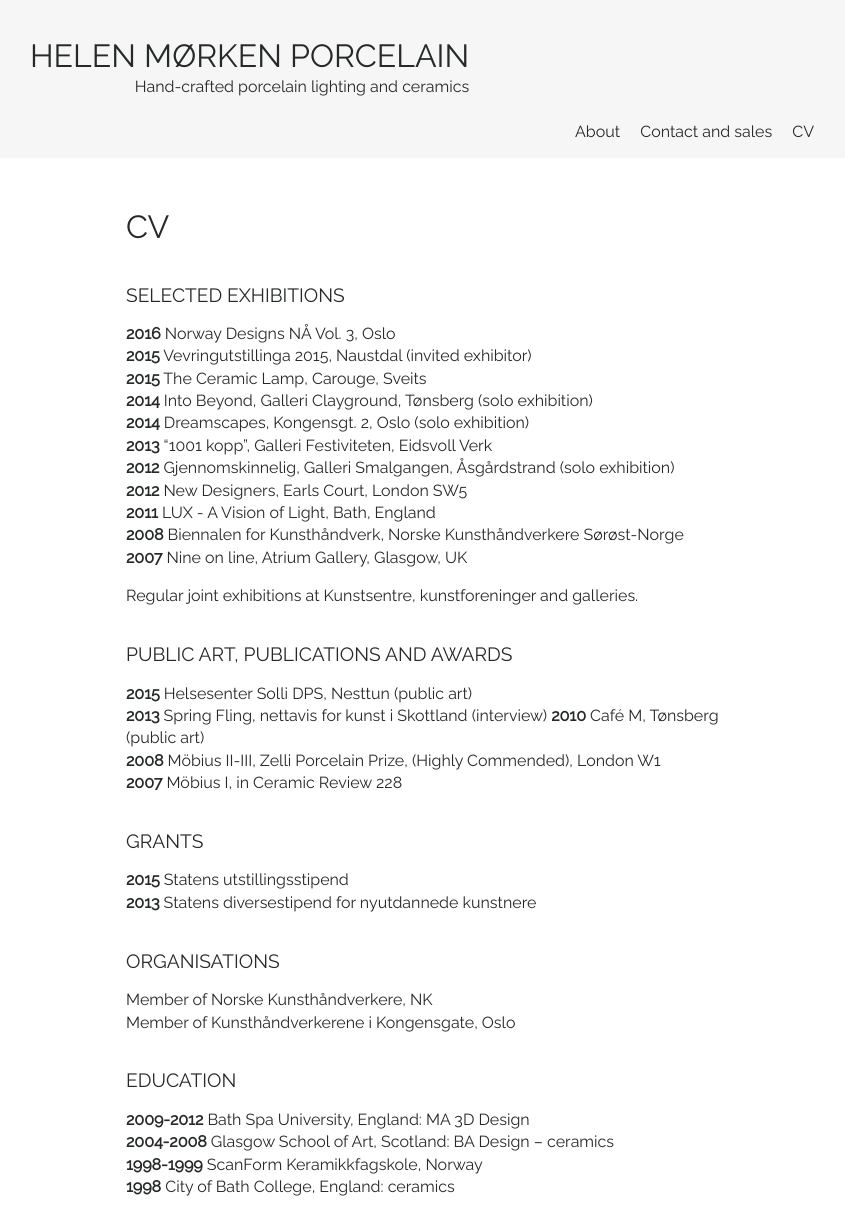
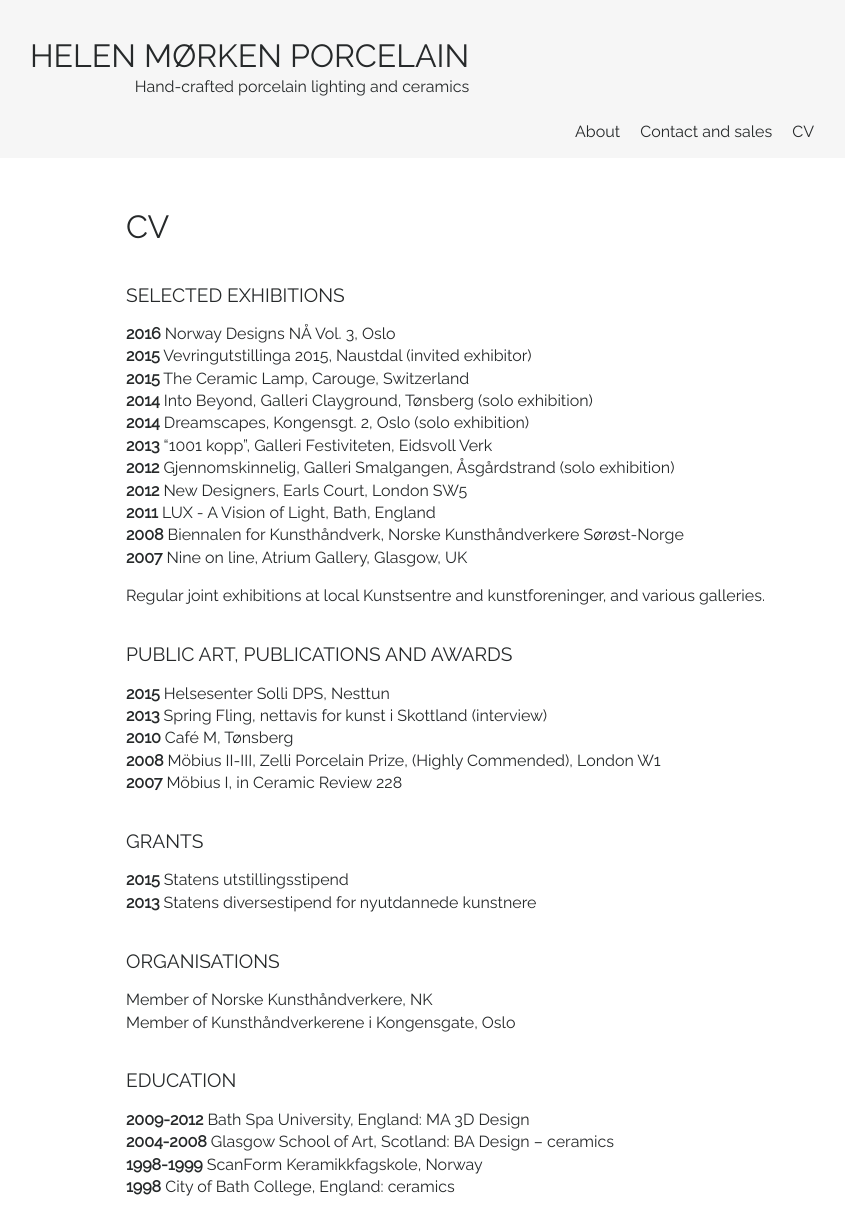
Before and after one commit to rebekkjm/helenmorkenno, a Jekyll site: the page built from cv.md, in a window 1280 px wide. Shown: the whole page, without its empty margins (194-1039 px from the left). Built offline with Jekyll 4.4.1, drawn with Linux system fonts in a browser that asks for light colours.

Commit message:
Update cv.md

```diff
--- a/cv.md
+++ b/cv.md
@@ -8,7 +8,7 @@ permalink: /cv/
 
 **2016** Norway Designs NÅ Vol. 3, Oslo
 **2015** Vevringutstillinga 2015, Naustdal (invited exhibitor)
-**2015** The Ceramic Lamp, Carouge, Sveits
+**2015** The Ceramic Lamp, Carouge, Switzerland
 **2014** Into Beyond, Galleri Clayground, Tønsberg (solo exhibition)
 **2014** Dreamscapes, Kongensgt. 2, Oslo (solo exhibition)
 **2013** “1001 kopp”, Galleri Festiviteten, Eidsvoll Verk
@@ -18,13 +18,13 @@ permalink: /cv/
 **2008** Biennalen for Kunsthåndverk, Norske Kunsthåndverkere Sørøst-Norge
 **2007** Nine on line, Atrium Gallery, Glasgow, UK
 
-Regular joint exhibitions at Kunstsentre, kunstforeninger and galleries.
+Regular joint exhibitions at local Kunstsentre and kunstforeninger, and various galleries.
 
 ### Public art, publications and awards
 
-**2015** Helsesenter Solli DPS, Nesttun (public art)
+**2015** Helsesenter Solli DPS, Nesttun
 **2013** Spring Fling, nettavis for kunst i Skottland (interview)
-**2010** Café M, Tønsberg (public art)
+**2010** Café M, Tønsberg
 **2008** Möbius II-III, Zelli Porcelain Prize, (Highly Commended), London W1
 **2007** Möbius I, in Ceramic Review 228
 
```
